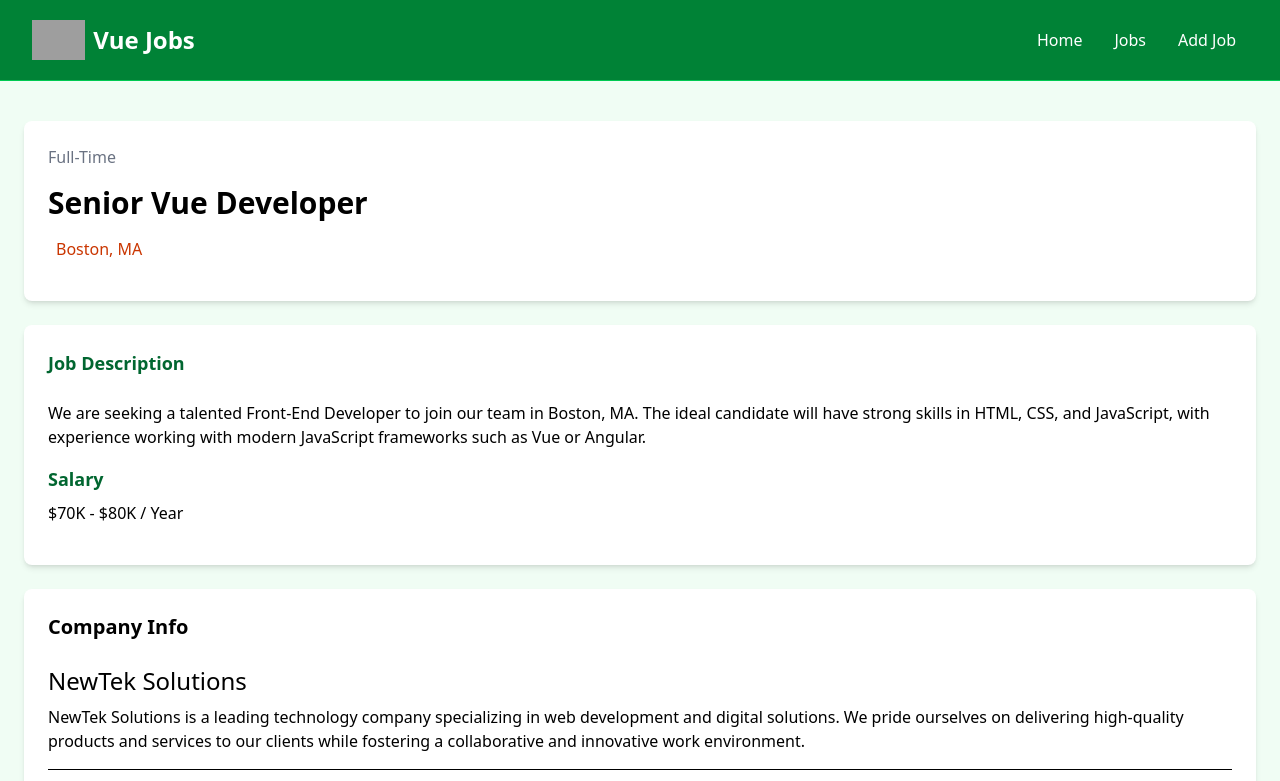
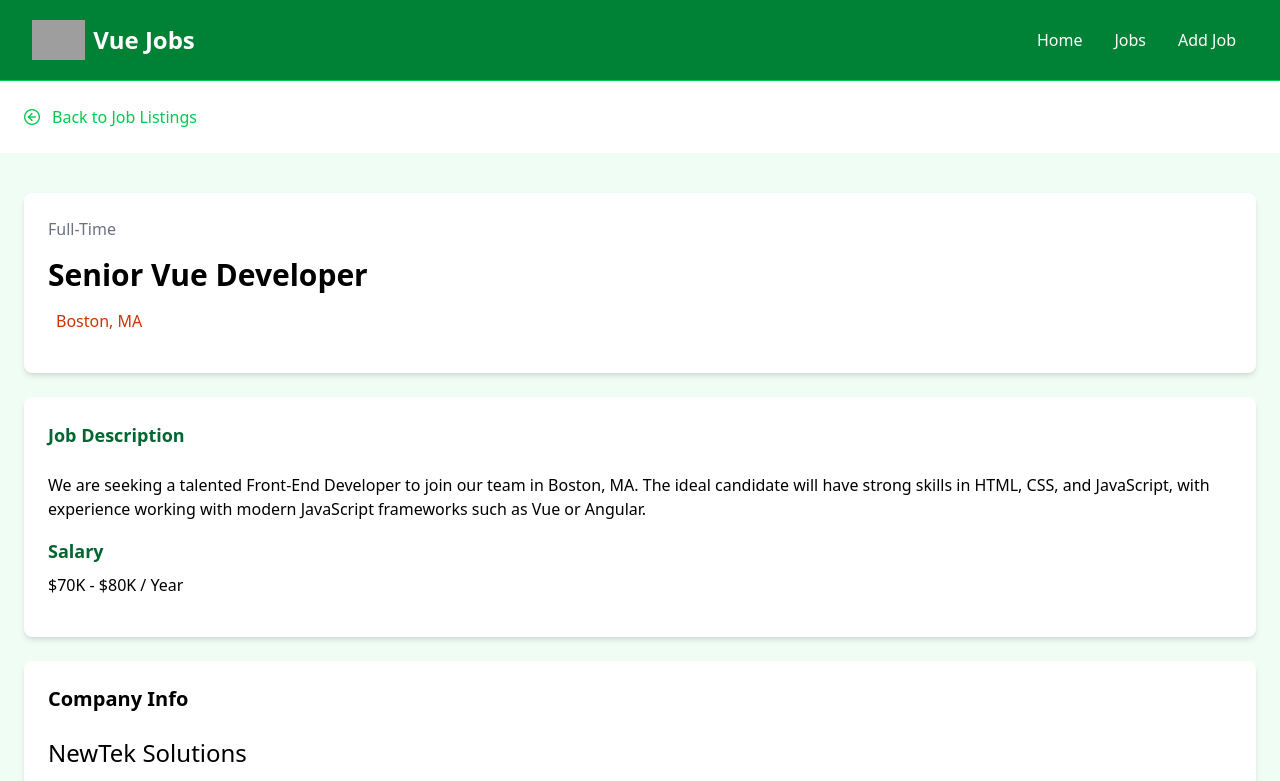
Before and after one commit to cafink/vuejs-course, a Vue app in the folder vue-crash-course/: page /jobs/1 in a window 1280 px wide. Shown: the top 781 px of the page. Built offline with nearby package versions, Linux system fonts and the light colour scheme; data requests are answered from the project's data file; grey boxes are pictures that could not be loaded.

Commit message:
Add back button

```diff
--- /dev/null
+++ b/vue-crash-course/src/components/BackButton.vue
@@ -0,0 +1,14 @@
+<script setup>
+	import { RouterLink } from 'vue-router';
+</script>
+
+<template>
+	<section>
+		<div class="container m-auto py-6 px-6">
+			<RouterLink to="/jobs" class="text-green-500 hover:text-green-600 flex items-center">
+				<i class="pi pi-arrow-circle-left mr-3"></i>
+				Back to Job Listings
+			</RouterLink>
+		</div>
+	</section>
+</template>
--- a/vue-crash-course/src/views/JobView.vue
+++ b/vue-crash-course/src/views/JobView.vue
@@ -2,6 +2,7 @@
 	import PulseLoader from 'vue-spinner/src/PulseLoader.vue';
 	import { reactive, onMounted } from 'vue';
 	import { useRoute, RouterLink } from 'vue-router';
+	import BackButton from '@/components/BackButton.vue';
 	import axios from 'axios';
 
 	const route = useRoute();
@@ -27,6 +28,7 @@
 </script>
 
 <template>
+	<BackButton />
 	<section v-if="!state.isLoading" class="bg-green-50">
 		<div class="container m-auto py-10 px-6">
 			<div class="grid grid-cols-1 md:grid-cols-70/30 w-full gap-6">
```
